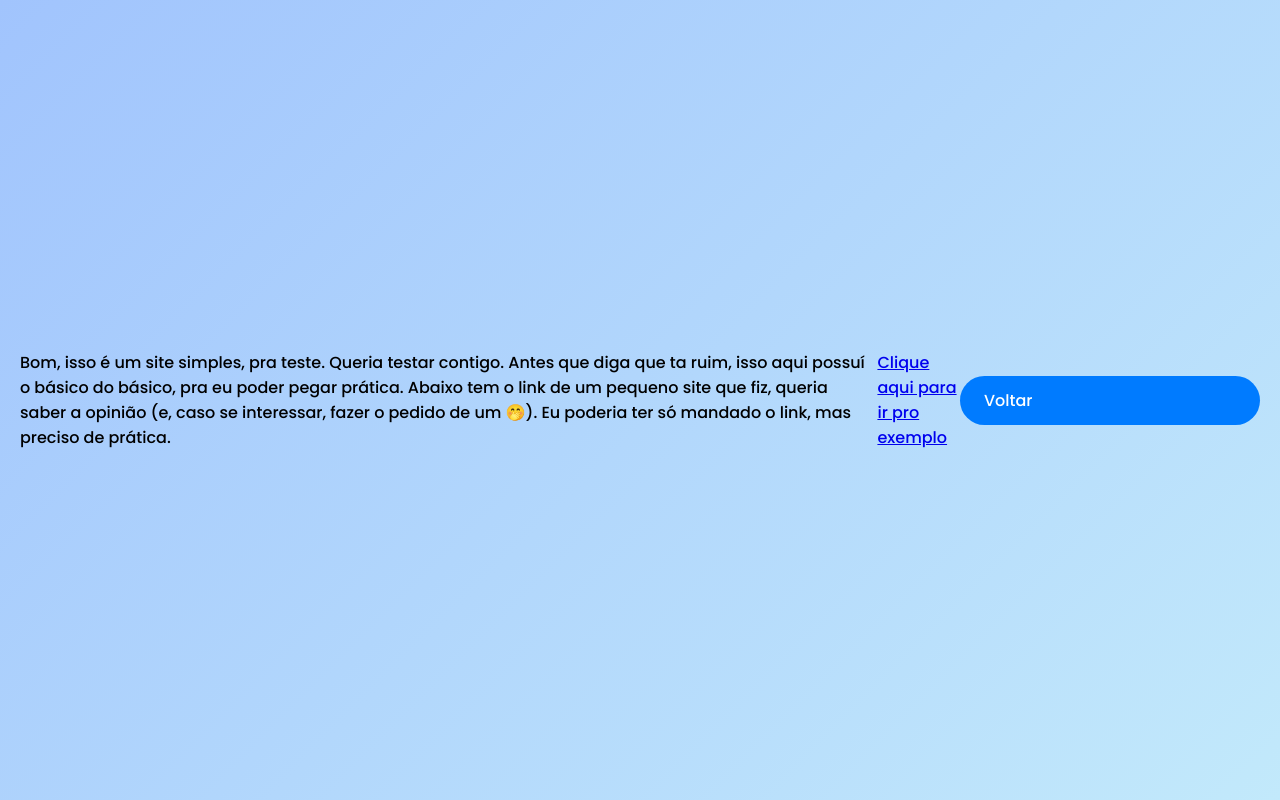
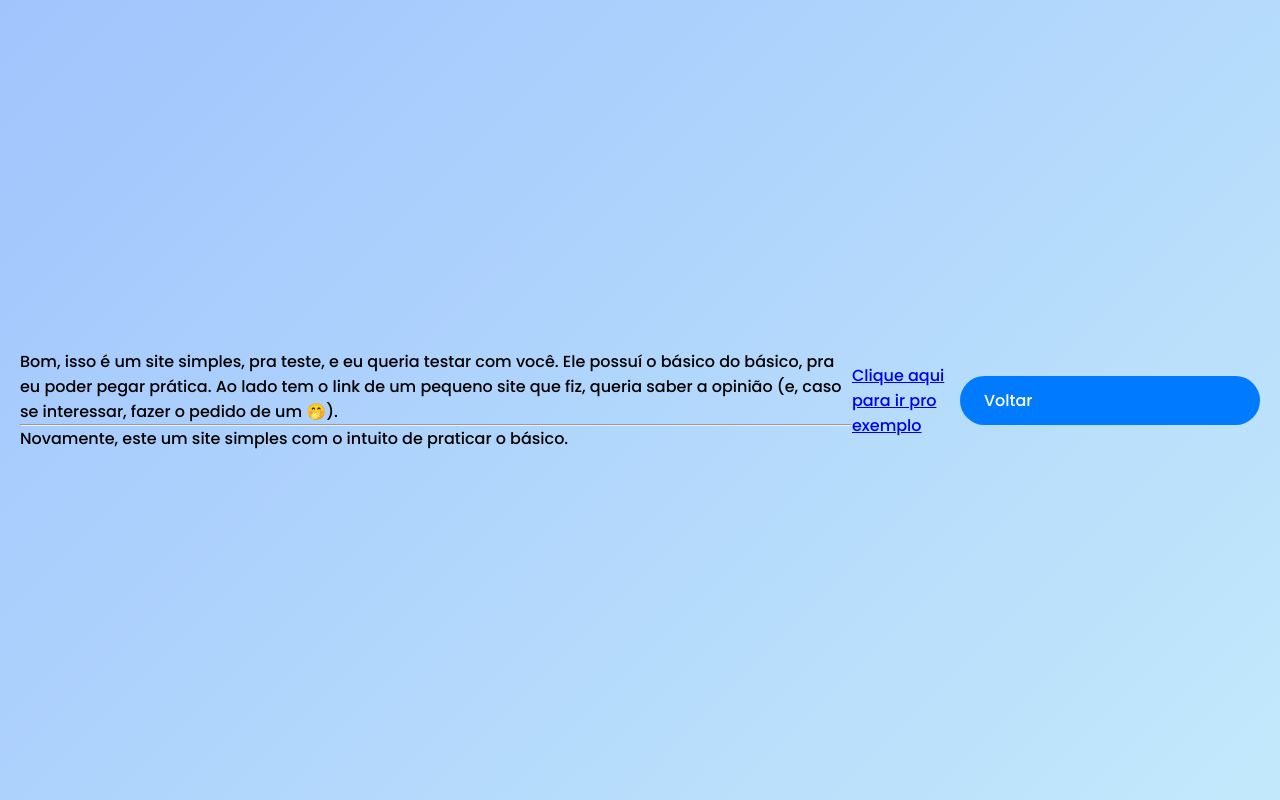
Before and after one commit to jordan-arch-glitch/Projetos, a plain HTML site: page mensagem.html in a window 1280 px wide. Drawn offline with Linux system fonts and the light colour scheme.

Commit message:
Update mensagem.html

```diff
--- a/mensagem.html
+++ b/mensagem.html
@@ -8,7 +8,8 @@
 	</head>
 	<body>
 		<div id="meu-id" class="minha-classe">
-			Bom, isso é um site simples, pra teste. Queria testar contigo. Antes que diga que ta ruim, isso aqui possuí o básico do básico, pra eu poder pegar prática. Abaixo tem o link de um pequeno site que fiz, queria saber a opinião (e, caso se interessar, fazer o pedido de um 🤭). Eu poderia ter só mandado o link, mas preciso de prática.
+			Bom, isso é um site simples, pra teste, e eu queria testar com você. Ele possuí o básico do básico, pra eu poder pegar prática. Ao lado tem o link de um pequeno site que fiz, queria saber a opinião (e, caso se interessar, fazer o pedido de um 🤭). <hr />
+			Novamente, este um site simples com o intuito de praticar o básico.
 		</div>
 	  <a href="https://jordan-arch-glitch.github.io/album/">Clique aqui para ir pro exemplo</a>
 	  <a href="index.html" class="botao">Voltar</a>
```
